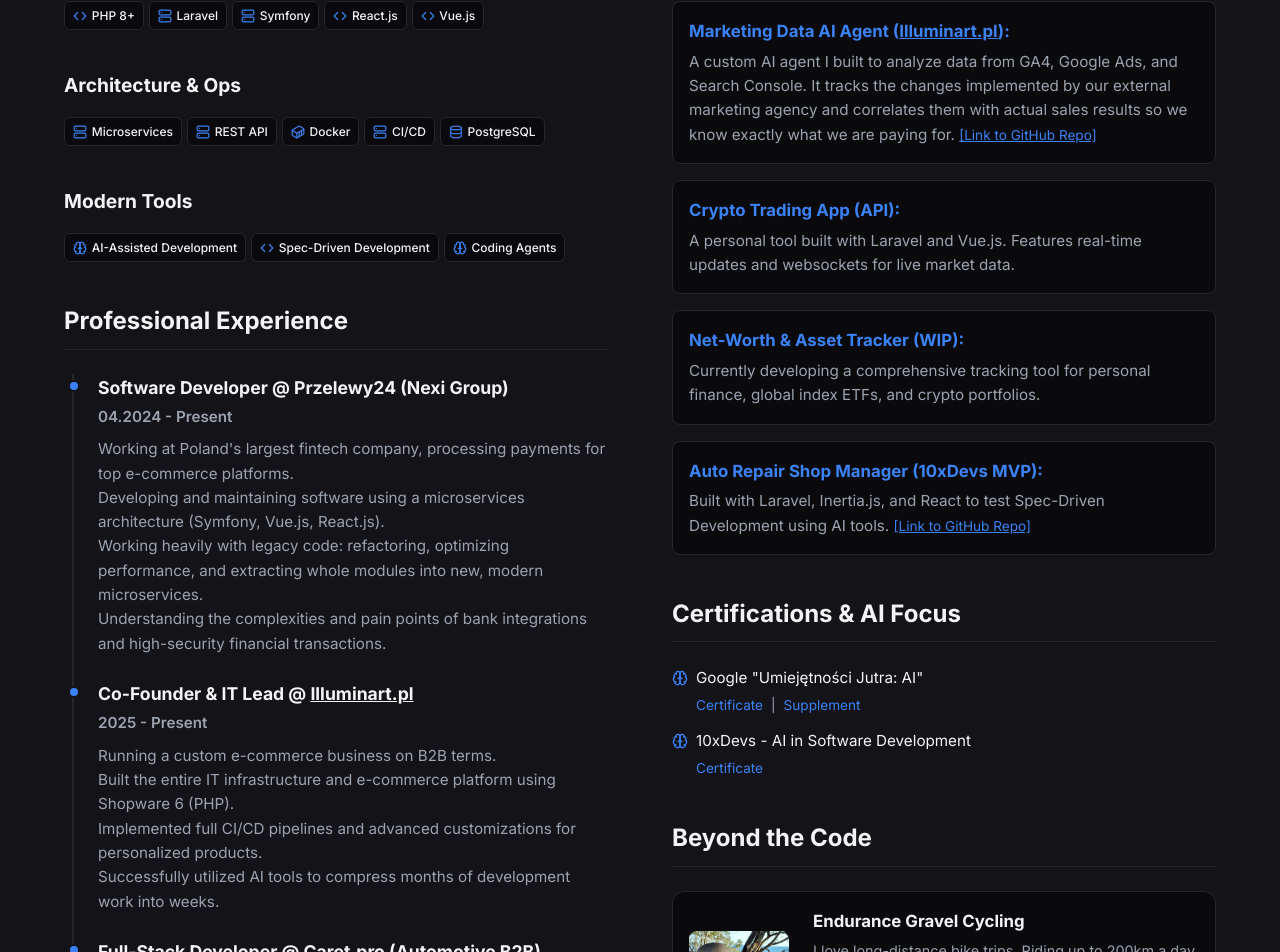
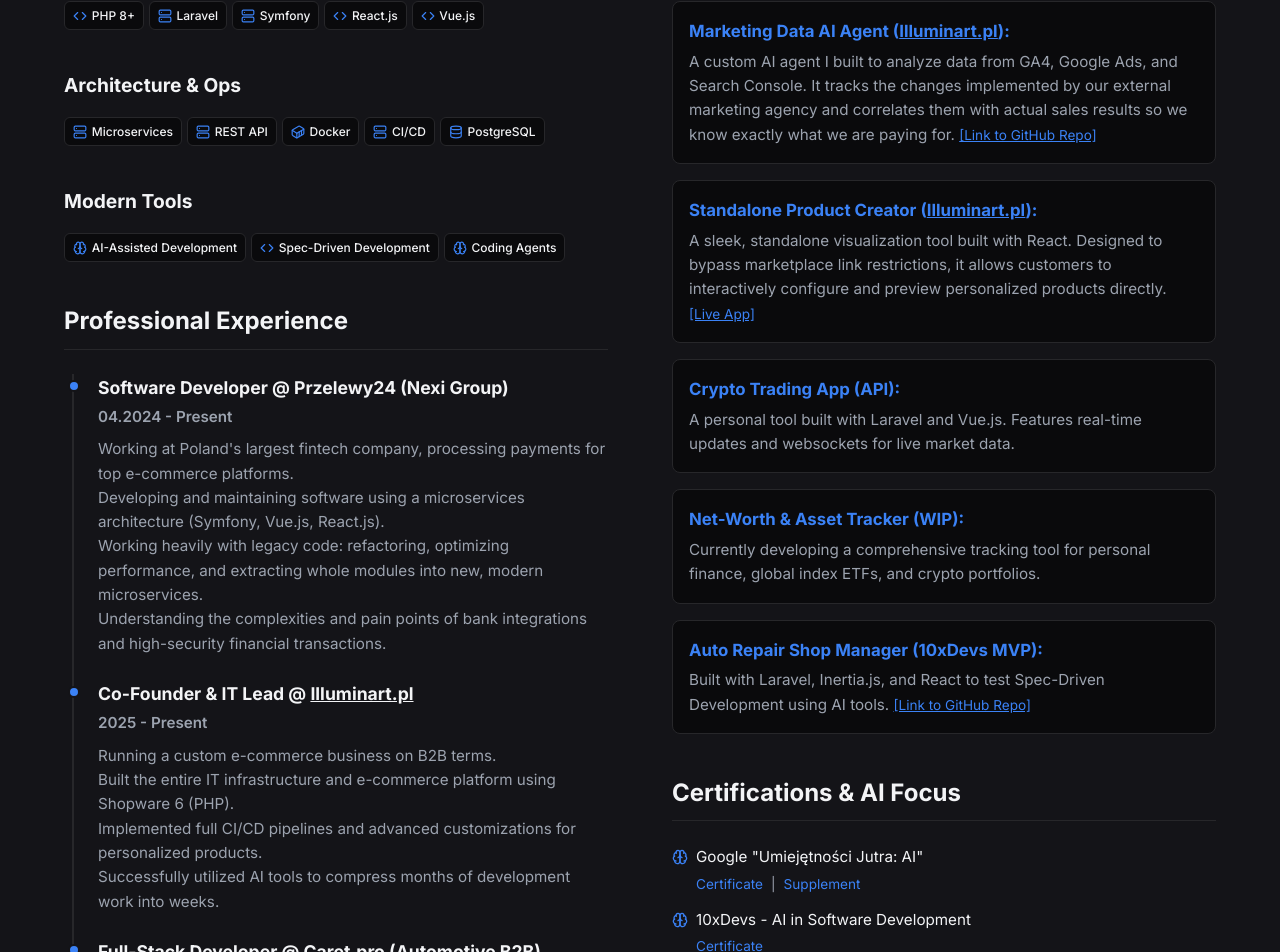
Before and after one commit to Wales86/cv-pitch-deck, a React (Vite) app: page / in a window 1280 px wide. Shown: the part 1212-2164 px from the top of the page. Built offline with nearby package versions, Linux system fonts and the light colour scheme.

Commit message:
added creator

```diff
--- a/src/components/AboutMe.jsx
+++ b/src/components/AboutMe.jsx
@@ -143,6 +143,9 @@
                 <strong>Marketing Data AI Agent (<a href="https://illuminart.pl" target="_blank" rel="noopener noreferrer" style={{ color: 'inherit', textDecoration: 'underline' }}>Illuminart.pl</a>):</strong> A custom AI agent I built to analyze data from GA4, Google Ads, and Search Console. It tracks the changes implemented by our external marketing agency and correlates them with actual sales results so we know exactly what we are paying for. <a href="https://github.com/Wales86/illuminart-ads-agent/" target="_blank" rel="noopener noreferrer" className="text-primary hover:underline" style={{ fontSize: '0.85rem', color: 'var(--accent-primary)' }}>[Link to GitHub Repo]</a>
               </li>
               <li>
+                <strong>Standalone Product Creator (<a href="https://illuminart.pl" target="_blank" rel="noopener noreferrer" style={{ color: 'inherit', textDecoration: 'underline' }}>Illuminart.pl</a>):</strong> A sleek, standalone visualization tool built with React. Designed to bypass marketplace link restrictions, it allows customers to interactively configure and preview personalized products directly. <a href="https://creator.illuminart.pl/?m=wood&f=Classic&bg=child-room&s=M&glow=1" target="_blank" rel="noopener noreferrer" className="text-primary hover:underline" style={{ fontSize: '0.85rem', color: 'var(--accent-primary)' }}>[Live App]</a>
+              </li>
+              <li>
                 <strong>Crypto Trading App (API):</strong> A personal tool built with Laravel and Vue.js. Features real-time updates and websockets for live market data.
               </li>
               <li>
```
